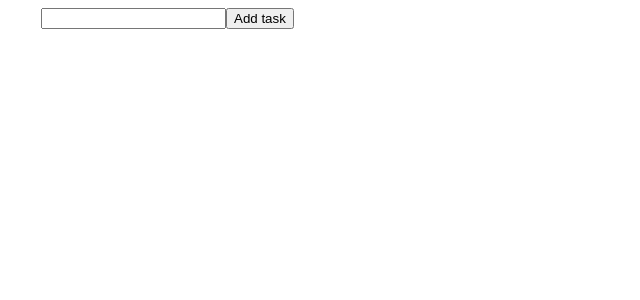
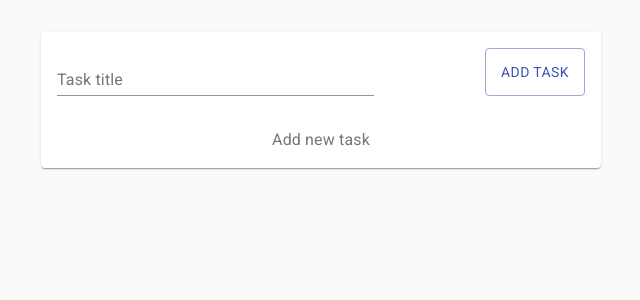
Before and after one commit to bogdan2341/task-timer, a React (Create React App) app: page / in a window 1280 px wide. Shown: the top 300 px of the page, without its empty margins (319-959 px from the left). Built offline with nearby package versions, Linux system fonts and the light colour scheme.

Commit message:
Add Material UI in project.

```diff
--- a/src/App.js
+++ b/src/App.js
@@ -1,3 +1,4 @@
+import { CssBaseline } from "@material-ui/core";
 import { Provider } from "react-redux";
 import InputNewTask from "./components/InputNewTask";
 import TaskList from "./components/TaskList";
@@ -6,6 +7,7 @@ import store from "./store";
 function App() {
   return (
     <Provider store={store}>
+      <CssBaseline />
       <MainLayout>
         <InputNewTask />
         <TaskList />
--- a/src/components/InputNewTask.js
+++ b/src/components/InputNewTask.js
@@ -1,22 +1,44 @@
 import { useState } from "react";
 import { useDispatch } from "react-redux";
 import { addTimer } from "../redux/actions";
+import { Button, makeStyles, TextField } from "@material-ui/core";
 
 const genUID = () => Math.random().toString(36).substr(2, 9);
 
-export default function () {
+const useStyles = makeStyles((theme) => ({
+  root: {
+    marginTop: theme.spacing(4),
+    padding: theme.spacing(2),
+    display: "flex",
+    justifyContent: "space-between",
+  },
+  textField: {
+    width: "60%",
+  },
+}));
+
+function InputNewTask() {
   const [tittle, setTittle] = useState("");
   const dispatch = useDispatch();
+  const classes = useStyles();
   return (
-    <div>
-      <input
+    <div className={classes.root}>
+      <TextField
+        className={classes.textField}
         type="text"
         onChange={(e) => setTittle(e.target.value)}
         value={tittle}
+        label="Task title"
       />
-      <button onClick={() => dispatch(addTimer(genUID(), tittle, 2323))}>
+      <Button
+        onClick={() => dispatch(addTimer(genUID(), tittle, 2323))}
+        variant="outlined"
+        color="primary"
+      >
         Add task
-      </button>
+      </Button>
     </div>
   );
 }
+
+export default InputNewTask;
--- /dev/null
+++ b/src/components/TaskItem.js
@@ -0,0 +1,20 @@
+import { Paper } from "@material-ui/core";
+import { makeStyles } from "@material-ui/core";
+
+const useStyles = makeStyles((theme) => ({
+  root: {
+    margin: theme.spacing(1),
+    padding: theme.spacing(2),
+  },
+}));
+
+function TaskItem(props) {
+  const classes = useStyles();
+  return (
+    <Paper onClick={props.onClick} className={classes.root}>
+      {props.title + " - " + props.id}
+    </Paper>
+  );
+}
+
+export default TaskItem;
--- a/src/components/TaskList.js
+++ b/src/components/TaskList.js
@@ -1,18 +1,39 @@
-import { useCallback } from "react";
 import { useDispatch, useSelector } from "react-redux";
 import { deleteTimer } from "../redux/actions";
+import TaskItem from "./TaskItem";
+import { Paper, makeStyles, Typography } from "@material-ui/core";
 
-export default function () {
+const useStyles = makeStyles((theme) => ({
+  root: {
+    margin: theme.spacing(1),
+    padding: theme.spacing(1),
+  },
+  text: {
+    padding: theme.spacing(2),
+    textAlign: "center",
+  },
+}));
+
+function TaskList() {
   const timers = useSelector((store) => store.timers);
   const dispatch = useDispatch();
-
-  return (
-    <ul>
+  const classes = useStyles();
+  return timers.length ? (
+    <div className={classes.root}>
       {timers.map((el, i) => (
-        <li key={el.id} onClick={() => dispatch(deleteTimer(el.id))}>
-          {el.title} - {el.id}
-        </li>
+        <TaskItem
+          key={el.id}
+          onClick={() => dispatch(deleteTimer(el.id))}
+          id={el.id}
+          title={el.title}
+        />
       ))}
-    </ul>
+    </div>
+  ) : (
+    <Typography className={classes.text} variant="body1" color="textSecondary">
+      Add new task
+    </Typography>
   );
 }
+
+export default TaskList;
--- a/src/index.js
+++ b/src/index.js
@@ -1,6 +1,7 @@
 import React from "react";
 import ReactDOM from "react-dom";
 import App from "./App";
+import "fontsource-roboto";
 
 ReactDOM.render(
   <React.StrictMode>
--- a/src/layouts/MainLayout.js
+++ b/src/layouts/MainLayout.js
@@ -1,5 +1,8 @@
+import { Paper } from "@material-ui/core";
 import classes from "./MainLayout.module.css";
 
-export default function ({ children }) {
-  return <div className={classes.Main}>{children}</div>;
+function MainLayout({ children }) {
+  return <Paper className={classes.Main}>{children}</Paper>;
 }
+
+export default MainLayout;
--- a/src/redux/reducer.js
+++ b/src/redux/reducer.js
@@ -4,7 +4,7 @@ const initialState = {
   timers: [],
 };
 
-export default function (state = initialState, { payload, type }) {
+function reducer(state = initialState, { payload, type }) {
   switch (type) {
     case ADD_TASK_TIMER:
       console.log({ timers: [...state.timers, payload] });
@@ -21,3 +21,5 @@ export default function (state = initialState, { payload, type }) {
       return state;
   }
 }
+
+export default reducer;
```
